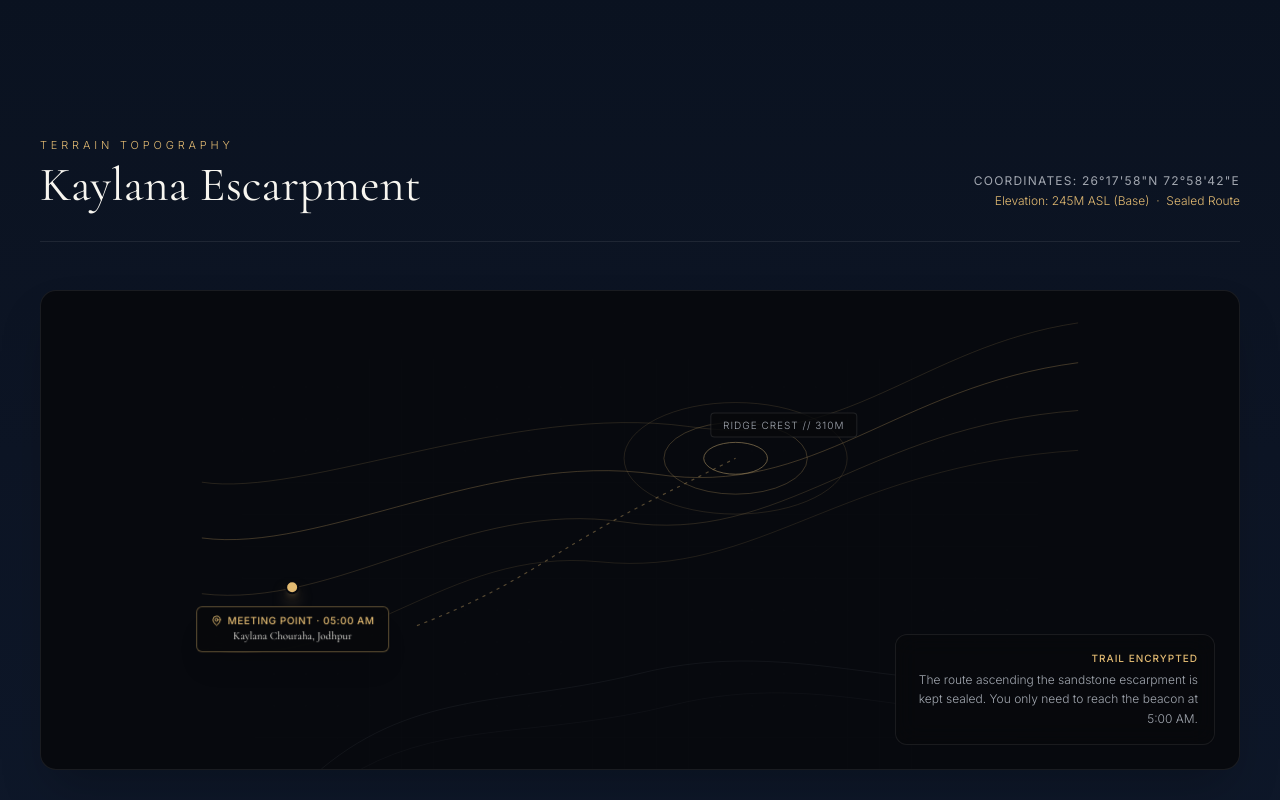
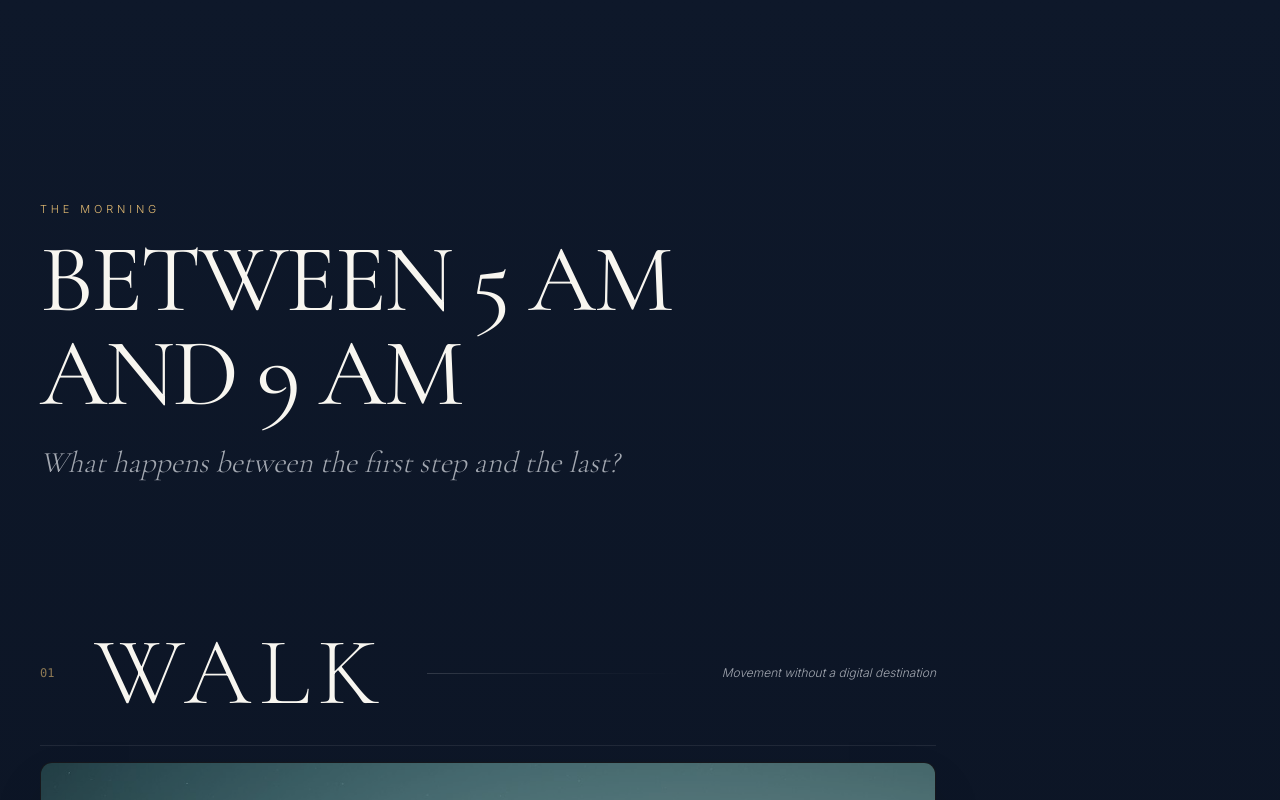
Before and after one commit to Vikash55Kumar/traveller, a Next.js app in the folder traveller-frontend/: page / in a window 1280 px wide. Shown: the part 2220-3020 px from the top of the page. Built offline with nearby package versions, Linux system fonts and the light colour scheme.

Commit message:
refactor: remove TERRAIN TOPOGRAPHY section as requested

```diff
--- a/traveller-frontend/src/app/page.tsx
+++ b/traveller-frontend/src/app/page.tsx
@@ -2,7 +2,6 @@ import React from "react";
 import Navigation from "@/components/navigation/Navigation";
 import HeroSection from "@/components/hero/HeroSection";
 import QuestionSection from "@/components/philosophy/QuestionSection";
-import TopographicMap from "@/components/terrain/TopographicMap";
 import MorningSection from "@/components/morning/MorningSection";
 import UnknownSection from "@/components/unknown/UnknownSection";
 import EssentialsSection from "@/components/essentials/EssentialsSection";
@@ -22,7 +21,6 @@ export default function Home() {
       <main>
         <HeroSection />
         <QuestionSection />
-        <TopographicMap />
         <MorningSection />
         <UnknownSection />
         <EssentialsSection />
--- a/traveller-frontend/src/components/terrain/TopographicMap.tsx
+++ /dev/null
@@ -1,150 +0,0 @@
-"use client";
-
-import React from "react";
-import { motion } from "framer-motion";
-import { MapPin } from "lucide-react";
-import { experience } from "@/content/experience";
-
-export default function TopographicMap() {
-  return (
-    <section className="relative w-full py-28 sm:py-36 px-6 sm:px-10 overflow-hidden bg-gradient-to-b from-[#0A1220] via-[#0D1525] to-[#0E182A]">
-      <div className="max-w-[1200px] mx-auto relative z-10">
-        {/* Header framing */}
-        <div className="flex flex-col sm:flex-row sm:items-end justify-between gap-6 pb-8 border-b border-white/[0.08] mb-12">
-          <div>
-            <span className="text-[11px] tracking-[0.35em] text-[#E2BA72] uppercase font-light block mb-2">
-              TERRAIN TOPOGRAPHY
-            </span>
-            <h2 className="font-serif text-3xl sm:text-4xl md:text-5xl text-[#F8F6F0] font-normal">
-              Kaylana Escarpment
-            </h2>
-          </div>
-          <div className="text-left sm:text-right space-y-1">
-            <span className="text-xs tracking-widest text-[#A2A7B0] uppercase block">
-              COORDINATES: 26°17&apos;58&quot;N 72°58&apos;42&quot;E
-            </span>
-            <span className="text-xs text-[#E2BA72] font-light block">
-              Elevation: 245M ASL (Base) &nbsp;·&nbsp; Sealed Route
-            </span>
-          </div>
-        </div>
-
-        {/* Topographic Visual Map Container */}
-        <div className="relative w-full h-[380px] sm:h-[480px] rounded-2xl overflow-hidden border border-white/[0.08] bg-[#07090E] shadow-2xl">
-          {/* SVG Contour Lines */}
-          <svg
-            className="absolute inset-0 w-full h-full object-cover opacity-60"
-            viewBox="0 0 1000 600"
-            fill="none"
-            xmlns="http://www.w3.org/2000/svg"
-          >
-            {/* Background grid */}
-            <defs>
-              <pattern id="grid" width="40" height="40" patternUnits="userSpaceOnUse">
-                <path d="M 40 0 L 0 0 0 40" fill="none" stroke="rgba(255,255,255,0.03)" strokeWidth="0.5" />
-              </pattern>
-            </defs>
-            <rect width="100%" height="100%" fill="url(#grid)" />
-
-            {/* Topographic Curves */}
-            <path
-              d="M-50 450 C 150 480, 250 320, 450 340 C 650 360, 750 220, 1050 200"
-              stroke="#E2BA72"
-              strokeWidth="1"
-              strokeOpacity="0.25"
-            />
-            <path
-              d="M-50 380 C 120 400, 280 260, 480 290 C 680 320, 780 170, 1050 150"
-              stroke="#E2BA72"
-              strokeWidth="1"
-              strokeOpacity="0.35"
-            />
-            <path
-              d="M-50 310 C 100 330, 310 200, 520 230 C 720 260, 820 120, 1050 90"
-              stroke="#E2BA72"
-              strokeWidth="1.2"
-              strokeOpacity="0.45"
-            />
-            <path
-              d="M-50 240 C 80 260, 340 140, 560 170 C 760 200, 850 70, 1050 40"
-              stroke="#E2BA72"
-              strokeWidth="1"
-              strokeOpacity="0.3"
-            />
-
-            {/* Ridge Peak Contours */}
-            <ellipse cx="620" cy="210" rx="140" ry="70" stroke="#E2BA72" strokeWidth="0.8" strokeOpacity="0.35" />
-            <ellipse cx="620" cy="210" rx="90" ry="45" stroke="#E2BA72" strokeWidth="1" strokeOpacity="0.5" />
-            <ellipse cx="620" cy="210" rx="40" ry="20" stroke="#F3D089" strokeWidth="1.2" strokeOpacity="0.7" />
-
-            {/* Valley contours */}
-            <path
-              d="M100 600 C 220 500, 340 520, 500 480 C 700 430, 850 520, 1050 480"
-              stroke="#A2A7B0"
-              strokeWidth="0.8"
-              strokeOpacity="0.2"
-            />
-            <path
-              d="M150 600 C 260 540, 380 560, 540 520 C 740 470, 890 560, 1050 520"
-              stroke="#A2A7B0"
-              strokeWidth="0.6"
-              strokeOpacity="0.15"
-            />
-
-            {/* Faint trail line that fades into the mist */}
-            <path
-              d="M220 420 Q 300 390 380 340 T 520 260 T 620 210"
-              stroke="#E2BA72"
-              strokeWidth="1.5"
-              strokeDasharray="4 6"
-              strokeOpacity="0.6"
-            />
-          </svg>
-
-          {/* Meeting Beacon: Kaylana Chouraha */}
-          <div className="absolute top-[68%] left-[21%] -translate-x-1/2 -translate-y-1/2 z-20 flex flex-col items-center">
-            {/* Outer pulsating ring */}
-            <div className="relative flex items-center justify-center">
-              <span className="absolute w-8 h-8 rounded-full bg-[#E2BA72]/30 animate-beacon" />
-              <span className="w-3.5 h-3.5 rounded-full bg-[#E2BA72] shadow-lg shadow-[#E2BA72]/50 border-2 border-[#07090E]" />
-            </div>
-
-            {/* Callout Tag */}
-            <motion.div
-              initial={{ opacity: 0, y: 8 }}
-              whileInView={{ opacity: 1, y: 0 }}
-              viewport={{ once: true }}
-              transition={{ duration: 0.8 }}
-              className="mt-3 px-3.5 py-1.5 rounded-md bg-[#08090C]/90 border border-[#E2BA72]/40 backdrop-blur-md text-center shadow-xl select-none"
-            >
-              <div className="flex items-center gap-1.5 text-[10px] tracking-wider text-[#E2BA72] uppercase font-medium">
-                <MapPin size={11} />
-                <span>MEETING POINT · 05:00 AM</span>
-              </div>
-              <div className="text-[11px] text-[#F8F6F0] font-serif">
-                {experience.meta.locationName}
-              </div>
-            </motion.div>
-          </div>
-
-          {/* Ridge Summit Elevation Label */}
-          <div className="absolute top-[28%] left-[62%] -translate-x-1/2 -translate-y-1/2 z-20 hidden sm:block pointer-events-none">
-            <div className="px-3 py-1 rounded bg-[#08090C]/80 border border-white/10 text-[10px] tracking-widest text-[#A2A7B0] uppercase font-light">
-              RIDGE CREST // 310M
-            </div>
-          </div>
-
-          {/* Sealed Trail Warning Note */}
-          <div className="absolute bottom-6 right-6 z-20 max-w-xs text-right bg-[#08090C]/85 p-4 rounded-xl border border-white/[0.08] backdrop-blur-md">
-            <span className="text-[10px] tracking-widest text-[#E2BA72] uppercase block mb-1 font-medium">
-              TRAIL ENCRYPTED
-            </span>
-            <p className="text-xs text-[#A2A7B0] font-light leading-relaxed">
-              The route ascending the sandstone escarpment is kept sealed. You only need to reach the beacon at 5:00 AM.
-            </p>
-          </div>
-        </div>
-      </div>
-    </section>
-  );
-}
```
